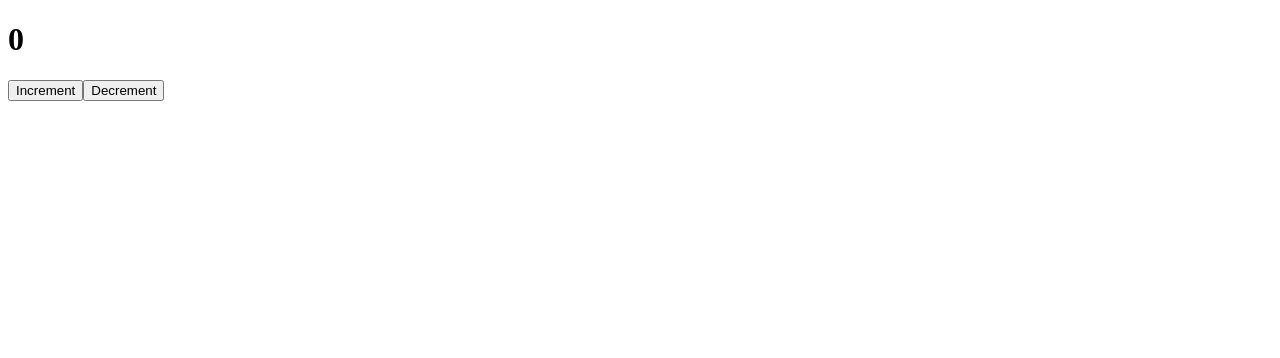
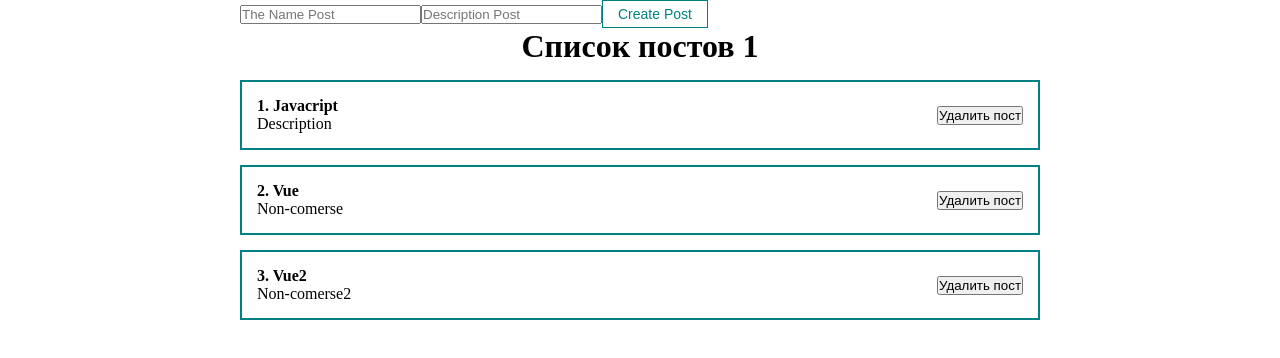
Before and after one commit to dash-cat/the_good_parts, a React (Create React App) app in the folder react/my-app/: page / in a window 1280 px wide. Shown: the top 358 px of the page. Built offline with nearby package versions, Linux system fonts and the light colour scheme.

Commit message:
props to component

```diff
--- a/react/my-app/src/App.js
+++ b/react/my-app/src/App.js
@@ -1,16 +1,29 @@
 import React, { useState } from 'react'
 // import Counter from './components/Counter';
-import ClassCounter from './components/ClassCounter';
+// import ClassCounter from './components/ClassCounter';
+import './styles/App.css'
+import PostItem from './components/PostItem';
+import PostList from './components/PostList';
+import MyButton from './components/Ui/button/MyButton';
 
 function App() {
-  // const [value, setValue] = useState('Текст в инпуте')
+  const [posts, setPosts] = useState([
+    {id: 1, title: 'Javacript', body: 'Description'},
+    {id: 2, title: 'Vue', body: 'Non-comerse'},
+    {id: 3, title: 'Vue2', body: 'Non-comerse2'},
+
+  ])
 
 
 
   return (
     <div className="App">
-      {/* <Counter/> */}
-      <ClassCounter></ClassCounter>
+      <form>
+        <input type="text" placeholder='The Name Post'/>
+        <input type="text" placeholder='Description Post'/>
+        <MyButton>Create Post</MyButton>
+      </form>
+     <PostList posts={posts} title="Список постов 1"/>
     </div>
   );
 }
--- /dev/null
+++ b/react/my-app/src/components/PostItem.jsx
@@ -0,0 +1,20 @@
+import React from 'react'
+
+const PostItem = (props) => {
+    console.log('props', props)
+    return (
+        <div className='post'>
+        <div className='post__content'>
+          <strong>{props.post.id}. {props.post.title}</strong>
+          <div>
+           {props.post.body}
+          </div>
+        </div>
+        <div className='post__btns'>
+          <button>Удалить пост</button>
+        </div>
+      </div>
+    )
+}
+
+export default PostItem
--- /dev/null
+++ b/react/my-app/src/components/PostList.jsx
@@ -0,0 +1,17 @@
+import React from 'react'
+import PostItem from './PostItem'
+
+const PostList = ({posts, title}) => {
+    return (
+        <div>
+            <h1 style={{ textAlign: 'center' }}>
+               { title }
+            </h1>
+            {posts.map(post =>
+                <PostItem post={post} key={post.id} />
+            )}
+        </div>
+    )
+}
+
+export default PostList;
--- /dev/null
+++ b/react/my-app/src/components/Ui/button/MyButton.jsx
@@ -0,0 +1,12 @@
+import React from 'react'
+import classes from './MyButton.module.css'
+
+const MyButton = ({children, ...props}) => {
+    return (
+        <button {...props} className={classes.myBtn}>
+            {children}
+        </button>
+    )
+}
+
+export default MyButton;
--- /dev/null
+++ b/react/my-app/src/components/Ui/button/MyButton.module.css
@@ -0,0 +1,8 @@
+.myBtn {
+    padding: 5px 15px;
+    color: teal;
+    font-size: 14px;
+    background: transparent;
+    border: 1px solid teal;
+    cursor: pointer;
+}
--- /dev/null
+++ b/react/my-app/src/styles/App.css
@@ -0,0 +1,22 @@
+* {
+    margin: 0;
+    padding: 0;
+    box-sizing: border-box;
+}
+#root {
+    display: flex;
+    justify-content: center;
+}
+
+.App {
+    width: 800px;
+}
+
+.post {
+    display: flex;
+    padding: 15px;
+    border: 2px solid teal;
+    margin-top: 15px;
+    justify-content: space-between;
+    align-items: center;
+}
```
